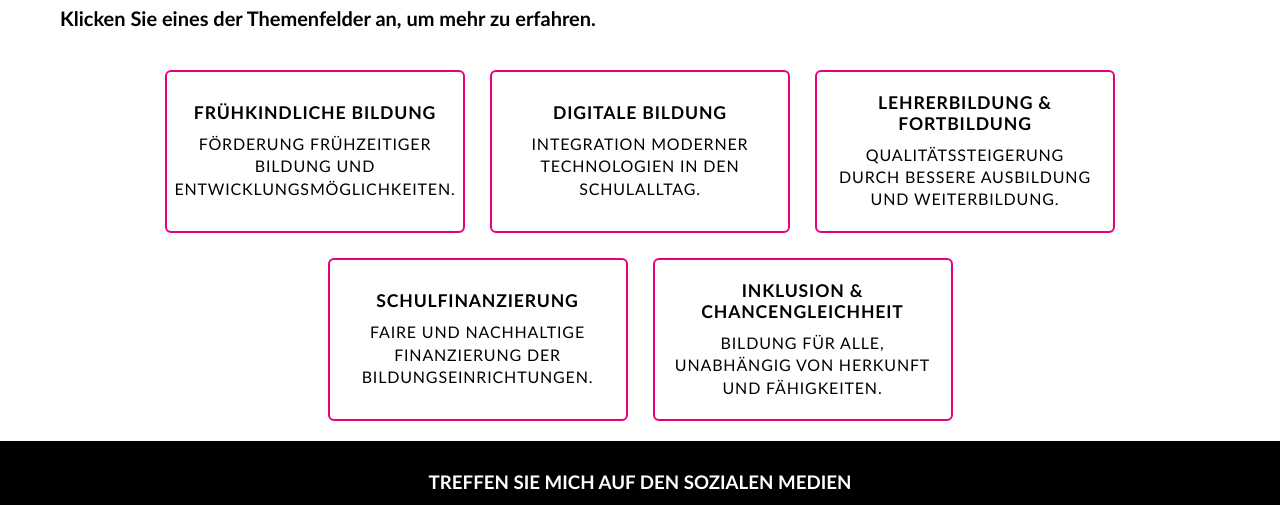
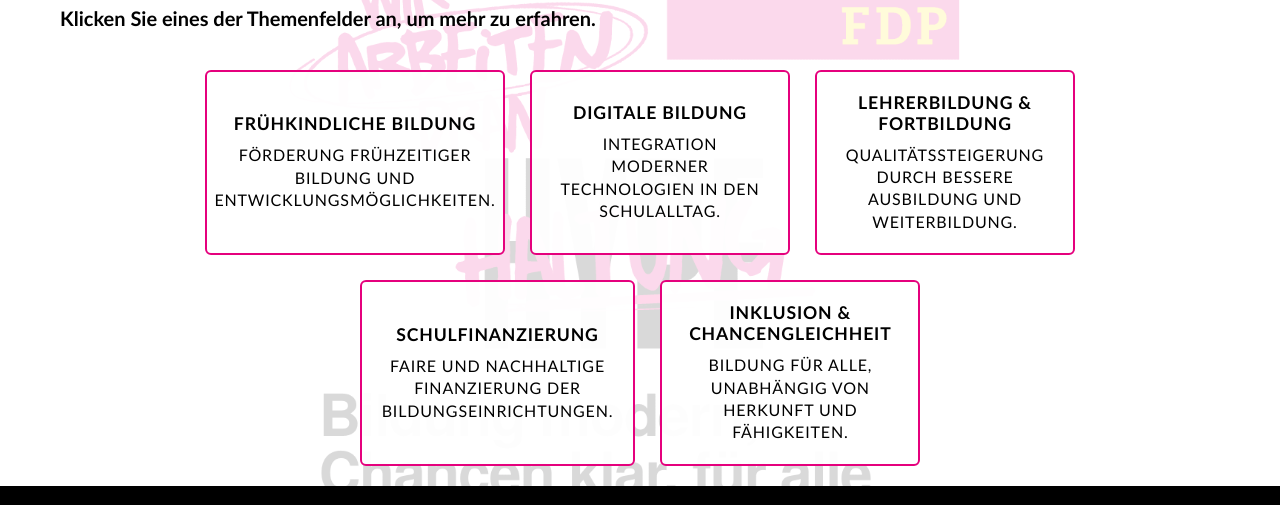
Before and after one commit to ciqulata1/HeschuHasan, a plain HTML site: page bildung.html in a window 1280 px wide. Shown: the part 193-698 px from the top of the page. Drawn offline with Linux system fonts and the light colour scheme.

Commit message:
Update bildung.html

```diff
--- a/bildung.html
+++ b/bildung.html
@@ -15,24 +15,30 @@
 
 body {
   margin: 0;
-  background-color: var(--white);
   font-family: Calibri, Candara, Segoe, "Segoe UI", Arial, sans-serif;
   color: var(--black);
   position: relative;
+  min-height: 100vh;
+  background-color: var(--white);
 }
 
-/* Weißer halbtransparenter Mantel */
+/* Hintergrundbild als Wasserzeichen */
 body::before {
   content: "";
   position: fixed;
   inset: 0;
-  background-color: rgba(255,255,255,0.85);
+  background-image: url('Haltung.png');
+  background-size: contain;
+  background-position: center;
+  background-repeat: no-repeat;
+  opacity: 0.15;
   z-index: -1;
 }
-     #fdp-logo {
-      margin-left: 10px;
-      max-height: 45px;
-    }
+
+#fdp-logo {
+  margin-left: 10px;
+  max-height: 45px;
+}
 
 a {
   color: var(--black);
@@ -104,11 +110,11 @@ main p {
 }
 
 .box {
-  flex: 1 1 260px;      /* flex-grow, flex-shrink, flex-basis */
-  max-width: 300px;      /* maximale Breite */
-  min-height: 140px;     /* Minimumhöhe für Text */
+  flex: 0 1 260px;
+  max-width: 300px;
+  min-height: 140px;
   border: 2px solid var(--magenta);
-  background-color: var(--white);
+  background-color: rgba(255,255,255,0.95); /* leicht transparent, damit Hintergrund sichtbar bleibt */
   color: var(--black);
   padding: 20px;
   border-radius: 6px;
@@ -118,12 +124,11 @@ main p {
   cursor: pointer;
   opacity: 0;
   transform: translateY(20px);
-  box-sizing: border-box;       /* wichtig für Padding */
   display: flex;
   flex-direction: column;
-  justify-content: center;      /* Text vertikal zentrieren */
+  justify-content: center;
   align-items: center;
-  word-wrap: break-word;        /* Textumbruch */
+  word-wrap: break-word;
 }
 
 .box.show {
@@ -177,7 +182,6 @@ footer .social-links a:hover, footer .social-links a:focus { color: var(--white)
 @media (max-width: 768px) {
   header { flex-direction: column; align-items: flex-start; padding: 15px 20px; }
   nav a { margin-left: 0; margin-right: 15px; }
-  .bildung-boxes { flex-direction: column; align-items: center; }
 }
 </style>
 </head>
@@ -200,8 +204,7 @@ footer .social-links a:hover, footer .social-links a:focus { color: var(--white)
   <div class="bildung-boxes" role="list">
     <a href="kindlich.html" class="box" role="listitem" tabindex="0">
       <h3>Frühkindliche Bildung</h3>
-      <p>Förderung frühzeitiger Bildung und
-        Entwicklungsmöglichkeiten.</p>
+      <p>Förderung frühzeitiger Bildung und Entwicklungsmöglichkeiten.</p>
     </a>
     <a href="digitalebildung.html" class="box" role="listitem" tabindex="0">
       <h3>Digitale Bildung</h3>
```
